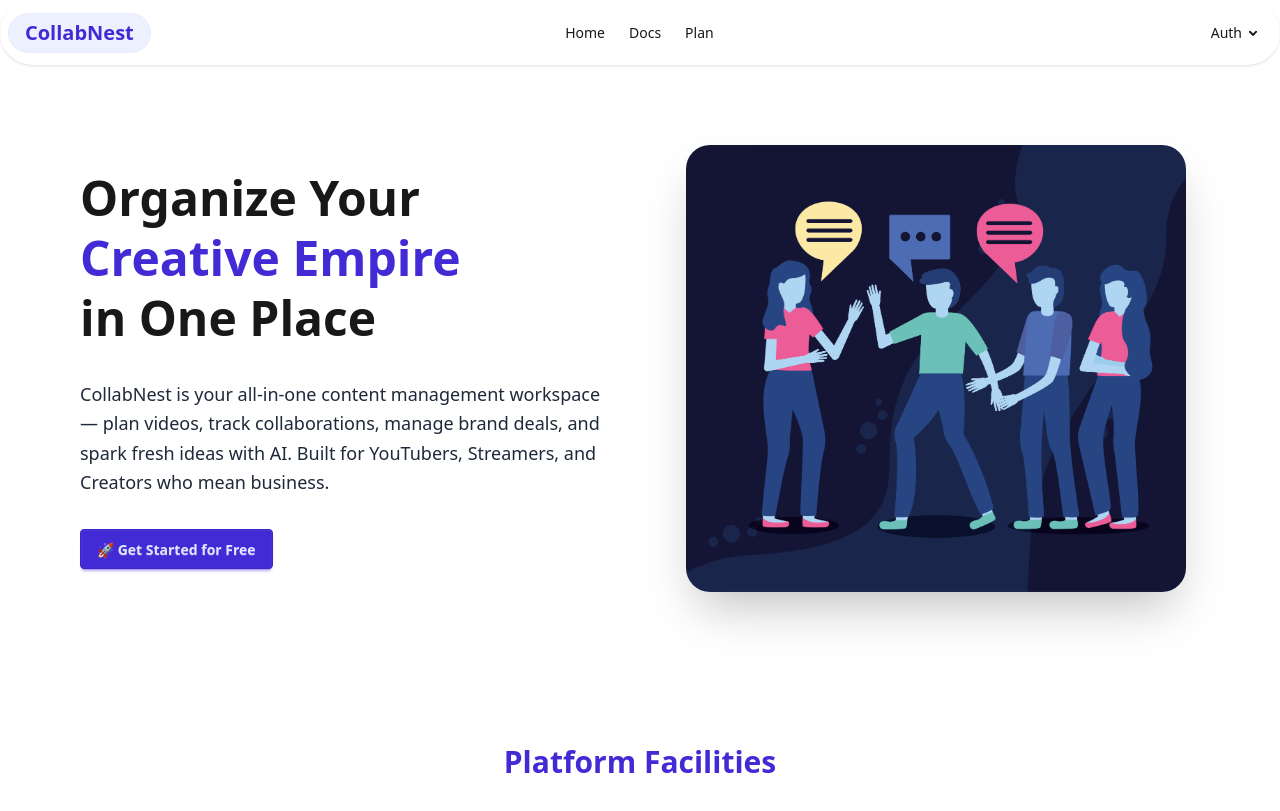
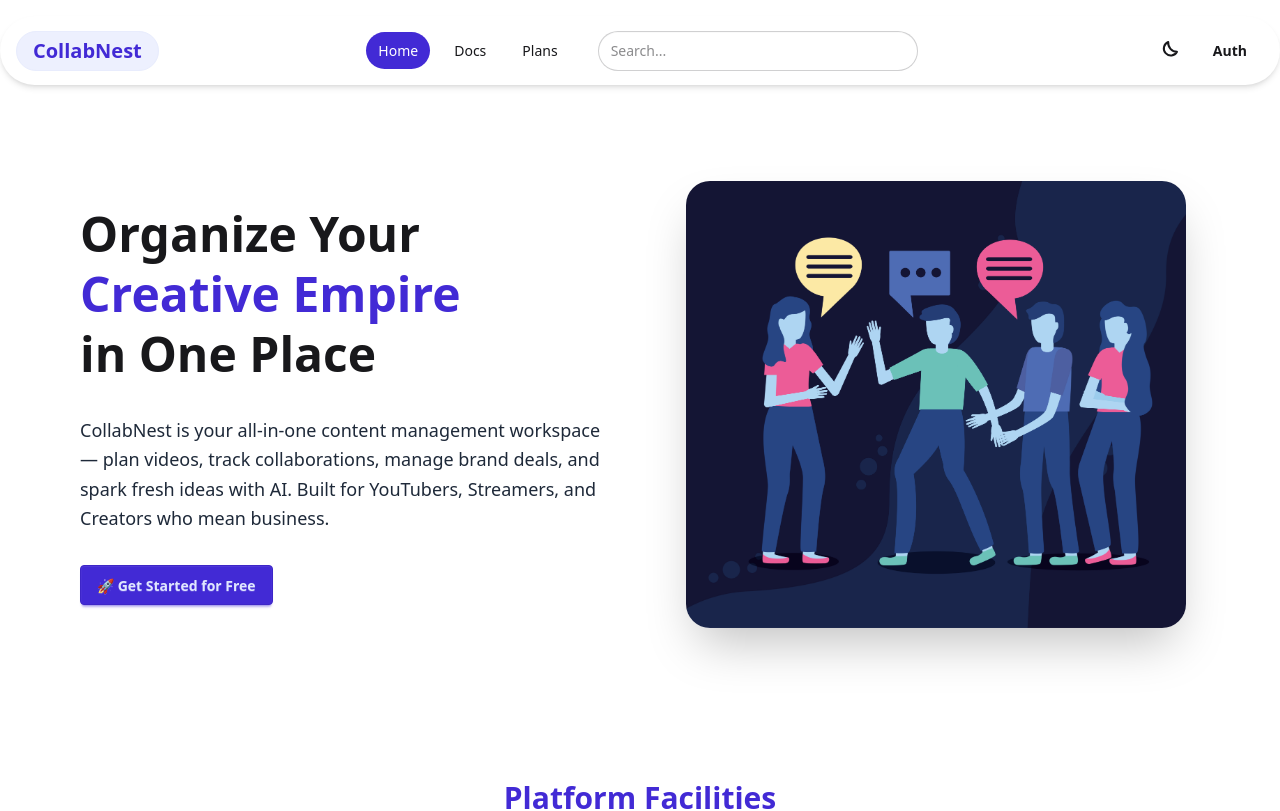
Before and after one commit to Pinku-code/CollabNest-Dev, a React (Vite) app in the folder Client/: page / in a window 1280 px wide. Shown: the top 811 px of the page. Built offline with nearby package versions, Linux system fonts and the light colour scheme.

Commit message:
Update Navbar.jsx, Home.jsx, and vite.config.js

```diff
--- a/Client/src/components/Navbar.jsx
+++ b/Client/src/components/Navbar.jsx
@@ -1,65 +1,318 @@
-import React from 'react'
-import { Link } from 'react-router-dom'
+// import React from 'react'
+// import { Link } from 'react-router-dom'
+
+// const Navbar = () => {
+//   return (
+//     <div>
+//       <div className="navbar bg-base-100 shadow-sm rounded-full">
+//         <div className="navbar-start">
+//           <div className="dropdown">
+//             <div tabIndex={0} role="button" className="btn btn-ghost lg:hidden">
+//               <svg xmlns="http://www.w3.org/2000/svg" className="h-5 w-5" fill="none" viewBox="0 0 24 24" stroke="currentColor"> <path strokeLinecap="round" strokeLinejoin="round" strokeWidth="2" d="M4 6h16M4 12h8m-8 6h16" /> </svg>
+//             </div>
+//             <ul
+//               tabIndex={0}
+//               className="menu menu-sm dropdown-content bg-base-100 rounded-box z-1 mt-3 w-52 p-2 shadow">
+//               <li><Link to="/">Home</Link></li>
+//               {/* <li>
+//                 <a>Parent</a>
+//                 <ul className="p-2 m-2">
+//                   <li><a>Submenu 1</a></li>
+//                   <li><a>Submenu 2</a></li>
+//                 </ul>
+//               </li> */}
+//               <li><Link to="/docs">Docs</Link></li>
+//               <li><Link to="/plans">Plan</Link></li>
+//             </ul>
+//           </div>
+//           <a className="btn btn-soft btn-primary text-xl rounded-full"href='/'>CollabNest</a>
+//         </div>
+//         <div className="navbar-center hidden lg:flex">
+//           <ul className="menu menu-horizontal px-1">
+//             <li><Link to="/">Home</Link></li>
+//             {/* <li>
+//               <details>
+//                 <summary>Parent</summary>
+//                 <ul className="p-2">
+//                   <li><a>Submenu 1</a></li>
+//                   <li><a>Submenu 2</a></li>
+//                 </ul>
+//               </details>
+//             </li> */}
+//             <li><Link to="/docs">Docs</Link></li>
+//             <li><Link to="/plans">Plan</Link></li>
+//           </ul>
+//         </div>
+//         {/* <div className="navbar-end">
+//           <a className="btn rounded-full">Auth</a>
+//         </div> */}
+//         <ul className="navbar-end menu menu-horizontal px-1">
+//           <li>
+//             <details>
+//               <summary>Auth</summary>
+//               <ul className="p-2">
+//                 <li><Link to="/login">Creator</Link></li>
+//                 <li><Link to="/login">Sponsor</Link></li>
+//               </ul>
+//             </details>
+//           </li>
+//         </ul>
+//       </div>
+//     </div>
+//   )
+// }
+
+// export default Navbar
+
+
+
+
+
+// import React from 'react'
+// import { Link } from 'react-router-dom'
+
+// const Navbar = () => {
+//   return (
+//     <div>
+//       <div className="navbar bg-base-100 shadow-sm rounded-full px-4">
+//         <div className="navbar-start">
+//           <div className="dropdown">
+//             <div tabIndex={0} role="button" className="btn btn-ghost lg:hidden">
+//               <svg xmlns="http://www.w3.org/2000/svg" className="h-5 w-5" fill="none" viewBox="0 0 24 24" stroke="currentColor">
+//                 <path strokeLinecap="round" strokeLinejoin="round" strokeWidth="2" d="M4 6h16M4 12h8m-8 6h16" />
+//               </svg>
+//             </div>
+//             <ul
+//               tabIndex={0}
+//               className="menu menu-sm dropdown-content bg-base-100 rounded-box z-10 mt-3 w-52 p-2 shadow">
+//               <li><Link to="/">Home</Link></li>
+//               <li><Link to="/docs">Docs</Link></li>
+//               <li><Link to="/plans">Plan</Link></li>
+//               {/* Mobile Search Bar */}
+//               <li>
+//                 <input
+//                   type="text"
+//                   placeholder="Search..."
+//                   className="input input-bordered w-full mt-2"
+//                 />
+//               </li>
+//             </ul>
+//           </div>
+//           <a className="btn btn-soft btn-primary text-xl rounded-full" href='/'>CollabNest</a>
+//         </div>
+
+//         {/* Desktop Navbar Center */}
+//         <div className="navbar-center hidden lg:flex">
+//           <ul className="menu menu-horizontal px-1">
+//             <li><Link to="/">Home</Link></li>
+//             <li><Link to="/docs">Docs</Link></li>
+//             <li><Link to="/plans">Plan</Link></li>
+//           </ul>
+
+//           {/* Search bar for desktop */}
+//           <div className="form-control ml-4">
+//             <input
+//               type="text"
+//               placeholder="Search..."
+//               className="input input-bordered w-60 md:w-72 lg:w-80 rounded-full focus:outline-none focus:ring-2 focus:ring-violet-500 border-gray-300 dark:border-gray-700 rounded-lg bg-white dark:bg-gray-800 text-gray-900 dark:text-gray-100 placeholder-gray-400 dark:placeholder-gray-500"
+//             />
+//           </div>
+//         </div>
+
+
+
+
+
+//         {/* Auth Dropdown */}
+//         <ul className="navbar-end menu menu-horizontal px-1">
+
+//           <li>
+//             <details>
+//               <summary>Auth</summary>
+//               <ul className="p-2">
+//                 <li><Link to="/login">Creator</Link></li>
+//                 <li><Link to="/login">Sponsor</Link></li>
+//               </ul>
+//             </details>
+//           </li>
+//         </ul>
+//       </div>
+//     </div>
+//   )
+// }
+
+// export default Navbar
+
+
+
+
+
+
+
+
+import React, { useEffect, useState } from "react";
+import { Link } from "react-router-dom";
+import { useLocation } from 'react-router-dom';
+
+
 
 const Navbar = () => {
+  const [theme, setTheme] = useState(localStorage.getItem("theme") || "light");
+
+  useEffect(() => {
+    document.documentElement.setAttribute("data-theme", theme);
+    localStorage.setItem("theme", theme);
+  }, [theme]);
+
+  const toggleTheme = () => {
+    setTheme((prev) => (prev === "light" ? "dark" : "light"));
+  };
+
+  const location = useLocation();
+
+  const isActive = (path) => location.pathname === path;
+
   return (
-    <div>
-      <div className="navbar bg-base-100 shadow-sm rounded-full">
+    <div className="navbar bg-base-100 shadow-md px-4 py-2 rounded-full my-4 max-w-7xl mx-auto">
+      {/* Start */}
       <div className="navbar-start">
-          <div className="dropdown">
-            <div tabIndex={0} role="button" className="btn btn-ghost lg:hidden">
-              <svg xmlns="http://www.w3.org/2000/svg" className="h-5 w-5" fill="none" viewBox="0 0 24 24" stroke="currentColor"> <path strokeLinecap="round" strokeLinejoin="round" strokeWidth="2" d="M4 6h16M4 12h8m-8 6h16" /> </svg>
-            </div>
+        <div className="dropdown lg:hidden">
+          <label tabIndex={0} className="btn btn-ghost btn-circle">
+            <svg
+              xmlns="http://www.w3.org/2000/svg"
+              className="h-6 w-6"
+              fill="none"
+              viewBox="0 0 24 24"
+              stroke="currentColor">
+              <path
+                strokeLinecap="round"
+                strokeLinejoin="round"
+                strokeWidth="2"
+                d="M4 6h16M4 12h16M4 18h16"
+              />
+            </svg>
+          </label>
           <ul
             tabIndex={0}
-              className="menu menu-sm dropdown-content bg-base-100 rounded-box z-1 mt-3 w-52 p-2 shadow">
+            className="menu menu-sm dropdown-content mt-3 z-[1] p-3 shadow bg-base-100 rounded-box w-52 space-y-2">
             <li><Link to="/">Home</Link></li>
-              {/* <li>
-                <a>Parent</a>
-                <ul className="p-2 m-2">
-                  <li><a>Submenu 1</a></li>
-                  <li><a>Submenu 2</a></li>
-                </ul>
-              </li> */}
             <li><Link to="/docs">Docs</Link></li>
-              <li><Link to="/plans">Plan</Link></li>
+            <li><Link to="/plans">Plans</Link></li>
+            <li>
+              <input
+                type="text"
+                placeholder="Search..."
+                className="input input-bordered w-full"
+              />
+            </li>
           </ul>
         </div>
-          <a className="btn btn-soft btn-primary text-xl rounded-full"href='/'>CollabNest</a>
+        <Link to="/" className="btn btn-soft btn-primary text-xl font-bold normal-case  rounded-full">
+          CollabNest
+        </Link>
       </div>
+
+      {/* Center - Large Screens */}
       <div className="navbar-center hidden lg:flex">
-          <ul className="menu menu-horizontal px-1">
-            <li><Link to="/">Home</Link></li>
-            {/* <li>
-              <details>
-                <summary>Parent</summary>
-                <ul className="p-2">
-                  <li><a>Submenu 1</a></li>
-                  <li><a>Submenu 2</a></li>
+        <ul className="menu menu-horizontal px-1 gap-3">
+          {/* <li><Link to="/">Home</Link></li>
+          <li><Link to="/docs">Docs</Link></li>
+          <li><Link to="/plans">Plans</Link></li> */}
+          <li>
+            <Link
+              to="/"
+              className={`px-3 py-2 rounded-full font-medium transition duration-200 ${isActive("/") ? "bg-primary text-white" : "hover:bg-primary hover:text-white"
+                }`}
+            >
+              Home
+            </Link>
+          </li>
+
+          <li>
+            <Link
+              to="/docs"
+              className={`px-3 py-2 rounded-full font-medium transition duration-200 ${isActive("/docs")
+                  ? "bg-primary text-white"
+                  : "hover:bg-primary hover:text-white"
+                }`}
+            >
+              Docs
+            </Link>
+          </li>
+
+          <li>
+            <Link
+              to="/plans"
+              className={`px-3 py-2 rounded-full font-medium transition duration-200 ${isActive("/plans")
+                  ? "bg-primary text-white"
+                  : "hover:bg-primary hover:text-white"
+                }`}
+            >
+              Plans
+            </Link>
+          </li>
+
         </ul>
-              </details>
-            </li> */}
-            <li><Link to="/docs">Docs</Link></li>
-            <li><Link to="/plans">Plan</Link></li>
-          </ul>
+
+        {/* Search Bar */}
+        <div className="ml-6">
+          <input
+            type="text"
+            placeholder="Search..."
+            className="input input-bordered w-64 md:w-80 rounded-full
+              focus:outline-none focus:ring-2 focus:ring-violet-500"
+          />
         </div>
-        {/* <div className="navbar-end">
-          <a className="btn rounded-full">Auth</a>
-        </div> */}
-        <ul className="navbar-end menu menu-horizontal px-1">
-          <li>
-            <details>
-              <summary>Auth</summary>
-              <ul className="p-2">
+      </div>
+
+      {/* End */}
+      <div className="navbar-end gap-2">
+        {/* Theme Toggle */}
+        <button
+          onClick={toggleTheme}
+          className="btn btn-ghost btn-circle text-xl"
+          aria-label="Toggle Theme">
+          {theme === "dark" ? (
+            // ☀️ Sun icon for light mode
+            <svg
+              xmlns="http://www.w3.org/2000/svg"
+              className="h-6 w-6"
+              fill="none"
+              viewBox="0 0 24 24"
+              stroke="currentColor"
+              strokeWidth="2">
+              <path strokeLinecap="round" strokeLinejoin="round" d="M12 3v2m0 14v2m9-9h-2M5 12H3m15.364-6.364l-1.414 1.414M6.05 17.95l-1.414 1.414M17.95 17.95l-1.414-1.414M6.05 6.05L4.636 7.464M12 8a4 4 0 1 0 0 8 4 4 0 0 0 0-8z" />
+            </svg>
+          ) : (
+            // 🌙 Moon icon for dark mode
+            <svg
+              xmlns="http://www.w3.org/2000/svg"
+              className="h-6 w-6"
+              fill="none"
+              viewBox="0 0 24 24"
+              stroke="currentColor"
+              strokeWidth="2">
+              <path strokeLinecap="round" strokeLinejoin="round" d="M21 12.79A9 9 0 0 1 12.21 3a7 7 0 1 0 8.79 9.79z" />
+            </svg>
+          )}
+        </button>
+
+
+        {/* Auth Dropdown */}
+        <div className="dropdown dropdown-end">
+          <label tabIndex={0} className="btn btn-ghost rounded-full">
+            Auth
+          </label>
+          <ul
+            tabIndex={0}
+            className="dropdown-content z-[1] menu p-2 shadow bg-base-100 rounded-box w-40">
             <li><Link to="/login">Creator</Link></li>
             <li><Link to="/login">Sponsor</Link></li>
           </ul>
-            </details>
-          </li>
-        </ul>
         </div>
       </div>
-  )
-}
+    </div>
+  );
+};
 
-export default Navbar
+export default Navbar;
--- a/Client/vite.config.js
+++ b/Client/vite.config.js
@@ -8,4 +8,7 @@ export default defineConfig({
     tailwindcss(),
     react()
   ],
+  daisyui: {
+    themes: ["light", "dark"], // or add more custom themes
+  },
 })
```
Also changed, not shown: Client/src/pages/Home.jsx (+10 -0 lines). Lines whose indentation alone changed are shown as unchanged.
